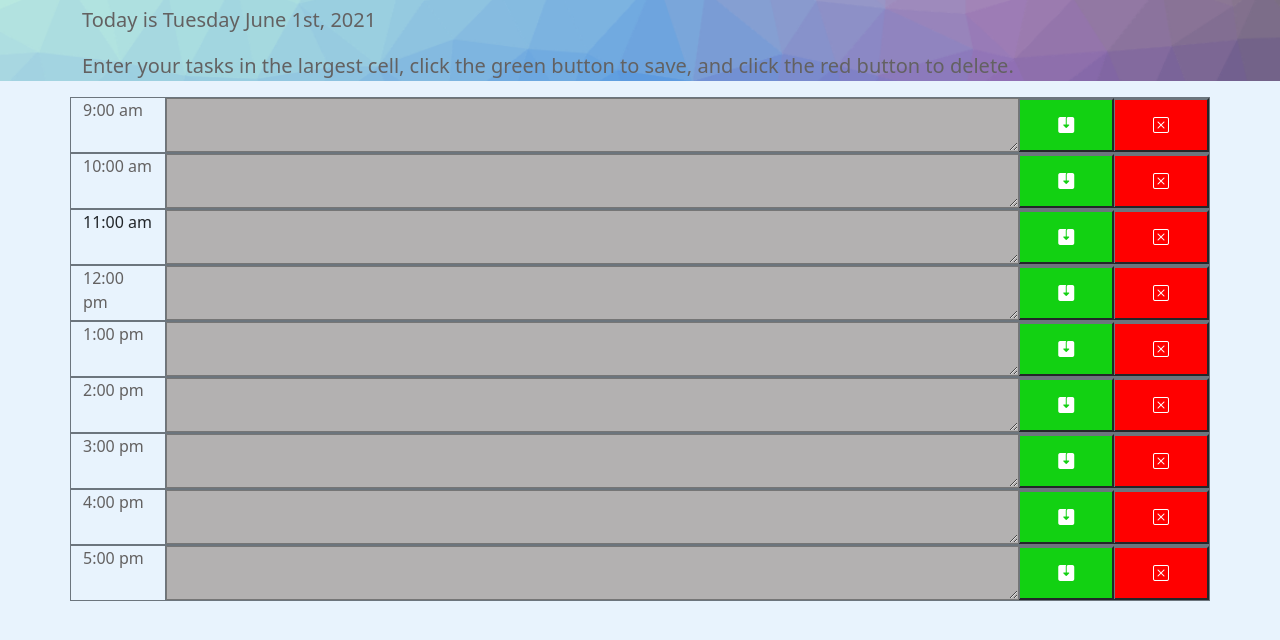
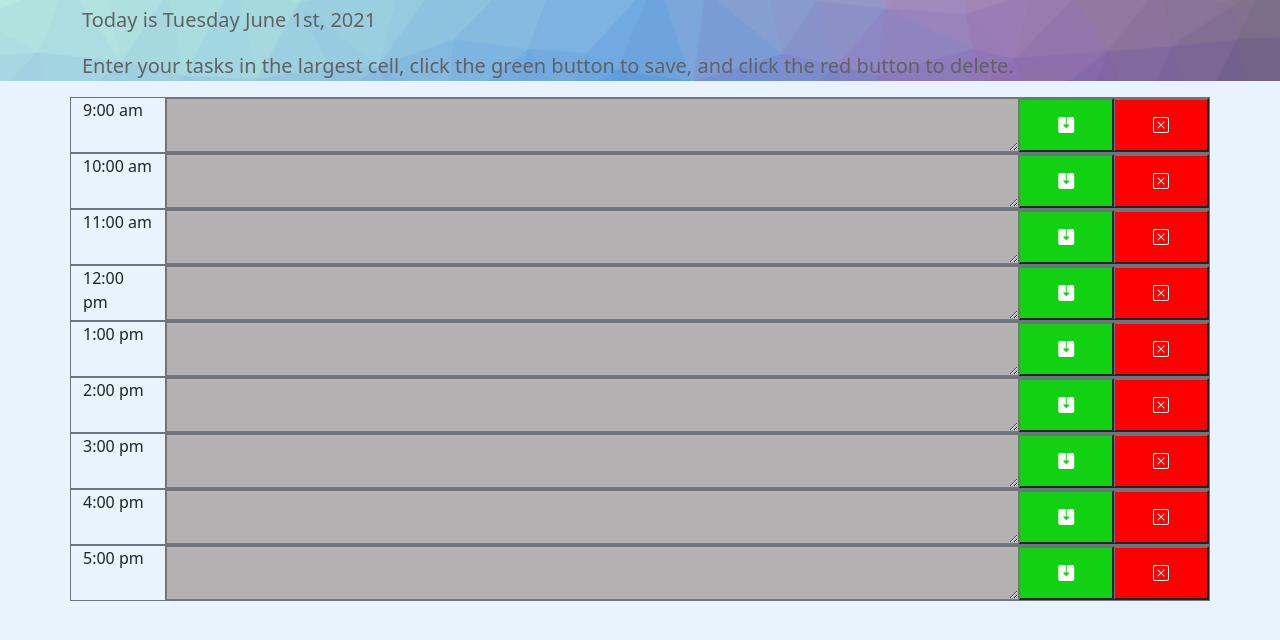
Before and after one commit to gleeson-emily/simple-day-planner, a plain HTML site: page index.html in a window 1280 px wide. Shown: the part 102-742 px from the top of the page. Drawn offline with nearby package versions, Linux system fonts and the light colour scheme.

```diff
--- a/style.css
+++ b/style.css
@@ -30,6 +30,3 @@ body {
 .bi-save2-fill, .bi-x-square {
     color: white;
 }
-.time-value {
-    color: rgb(99, 97, 97);
-}
```
Also changed, not shown: simple-day-planner-screenshot.png (added), 1 other file.
